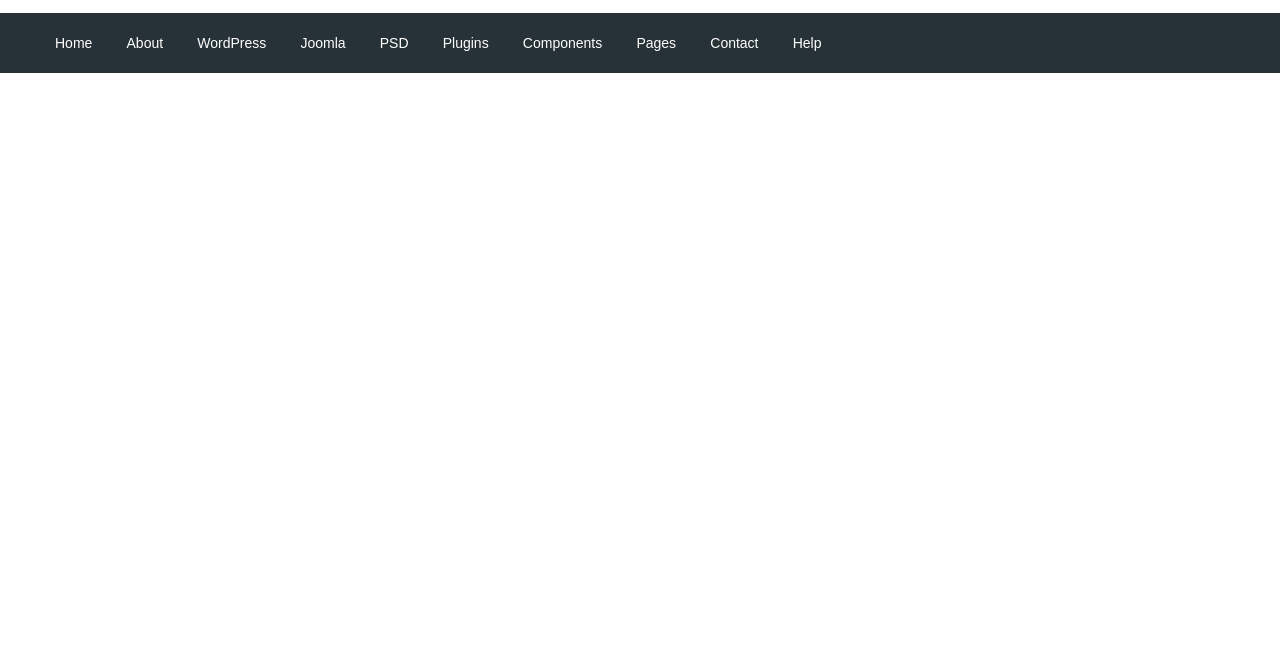
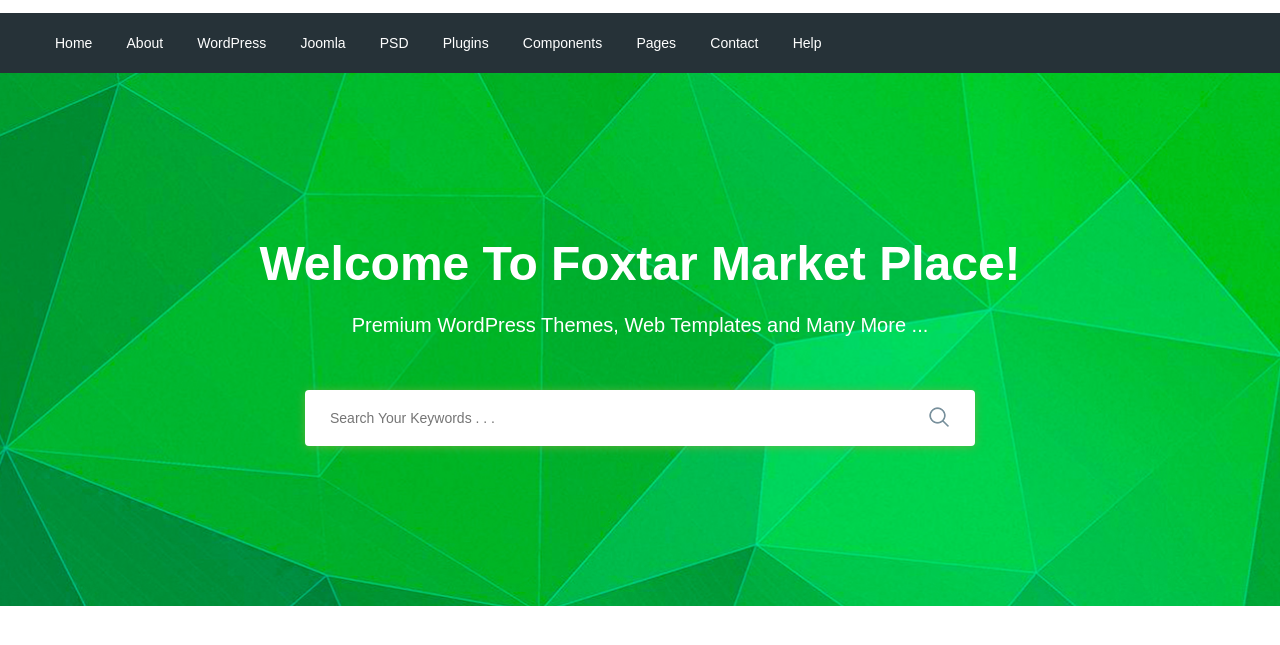
Before and after one commit to Tetrapleg/moderno, a website: page app/index.html in a window 1280 px wide. Shown: the part 77-722 px from the top of the page. Drawn offline with nearby package versions, Linux system fonts and the light colour scheme; files that its build step writes are made by us from their sources.

Commit message:
added search section

```diff
--- a/app/index.html
+++ b/app/index.html
@@ -94,6 +94,26 @@
             </div>
         </div>
     </header>
+    <section class="search" style="background-image: url(images/search-bg.jpg);">
+        <div class="container">
+            <div class="search__inner">
+                <div class="search__inner-title">
+                    Welcome To Foxtar Market Place!
+                </div>
+                <div class="search__inner-text">
+                    Premium WordPress Themes, Web Templates and Many More ...
+                </div>
+                <div class="search__inner-form">
+                    <form>
+                        <input type="text" placeholder="Search Your Keywords . . ." required>
+                        <button tupe="submit">
+                            <img src="images/icons/search.png" alt="">
+                        </button>
+                    </form>
+                </div>
+            </div>
+        </div>
+    </section>
 
 
 
--- a/app/scss/style.scss
+++ b/app/scss/style.scss
@@ -51,3 +51,54 @@
         font-size: 14px;
     }
 }
+.search{
+    background-repeat: no-repeat;
+    background-size: cover;
+    background-position: center;
+    min-height: 533px;
+}
+.search__inner{
+    padding: 155px 0 100px;
+    color: #fff;
+    text-align: center;
+    &-title{
+        margin-bottom: 10px;
+        font-size: 48px;
+        font-weight: 700;
+        line-height: 72px;
+    }
+    &-text{
+        margin-bottom: 50px;
+        font-size: 20px;
+        font-weight: 500;
+        line-height: 30px;
+    }
+    &-form{
+        max-width: 670px;
+        margin: 0 auto;
+        position: relative;
+        input{
+            display: block;
+            width: 100%;
+            box-shadow: 0px 1px 10px 0px rgba(124, 178, 64, 0.75);
+            border-radius: 4px;
+            height: 56px;
+            border: none;
+            font-size: 14px;
+            font-weight: 500;
+            padding-left: 25px;
+            padding-right: 60px;
+            }
+            &::placeholder{
+                color: #90a4ae;
+                font-weight: 500;
+            }
+        }
+        button{
+            position: absolute;
+            border: none;
+            background-color: transparent;
+            right: 20px;
+            top: 16px;
+        }
+    }
```
Also changed, not shown: app/images/icons/search.png (added), app/images/icons/search.svg (added), app/images/search-bg.jpg (added).
